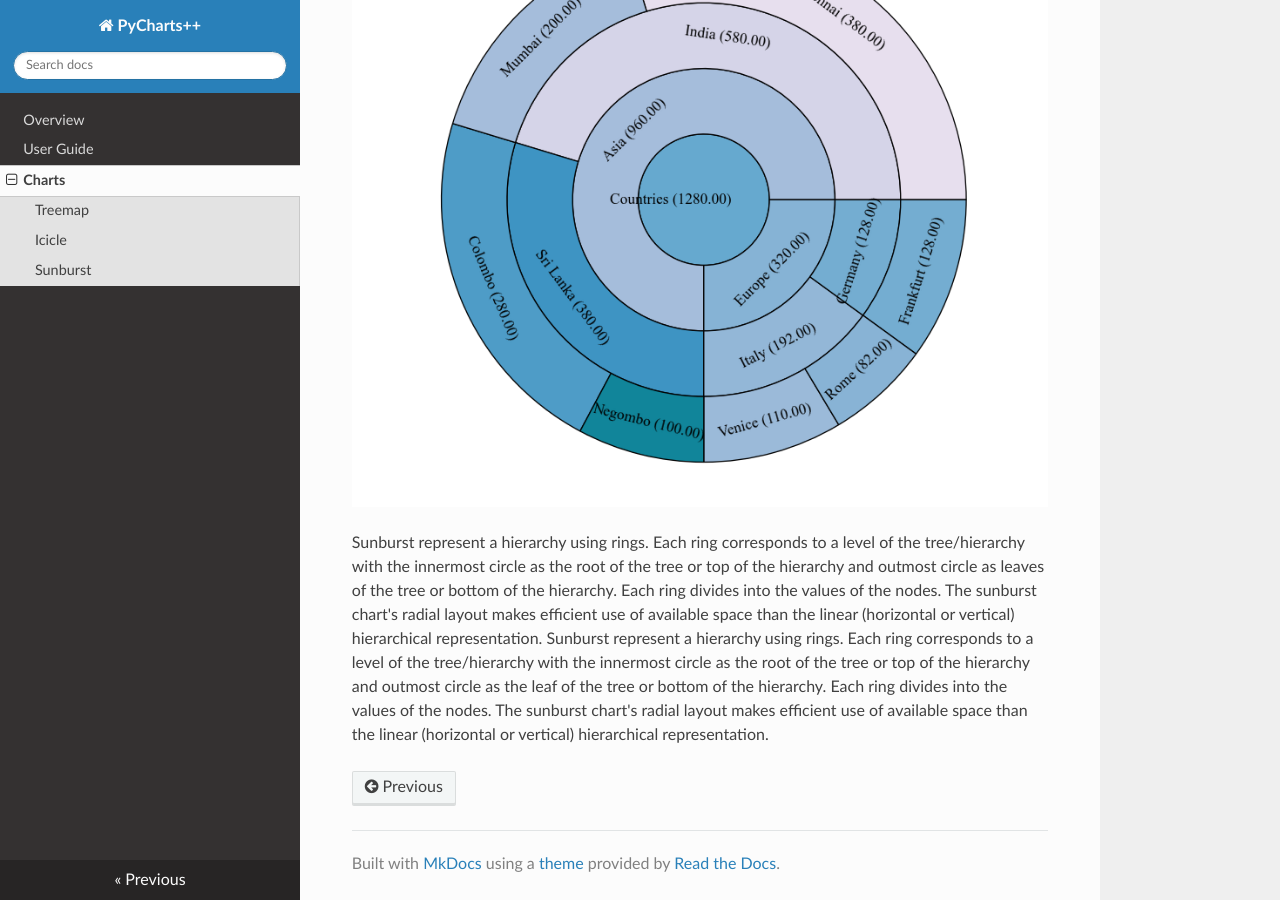
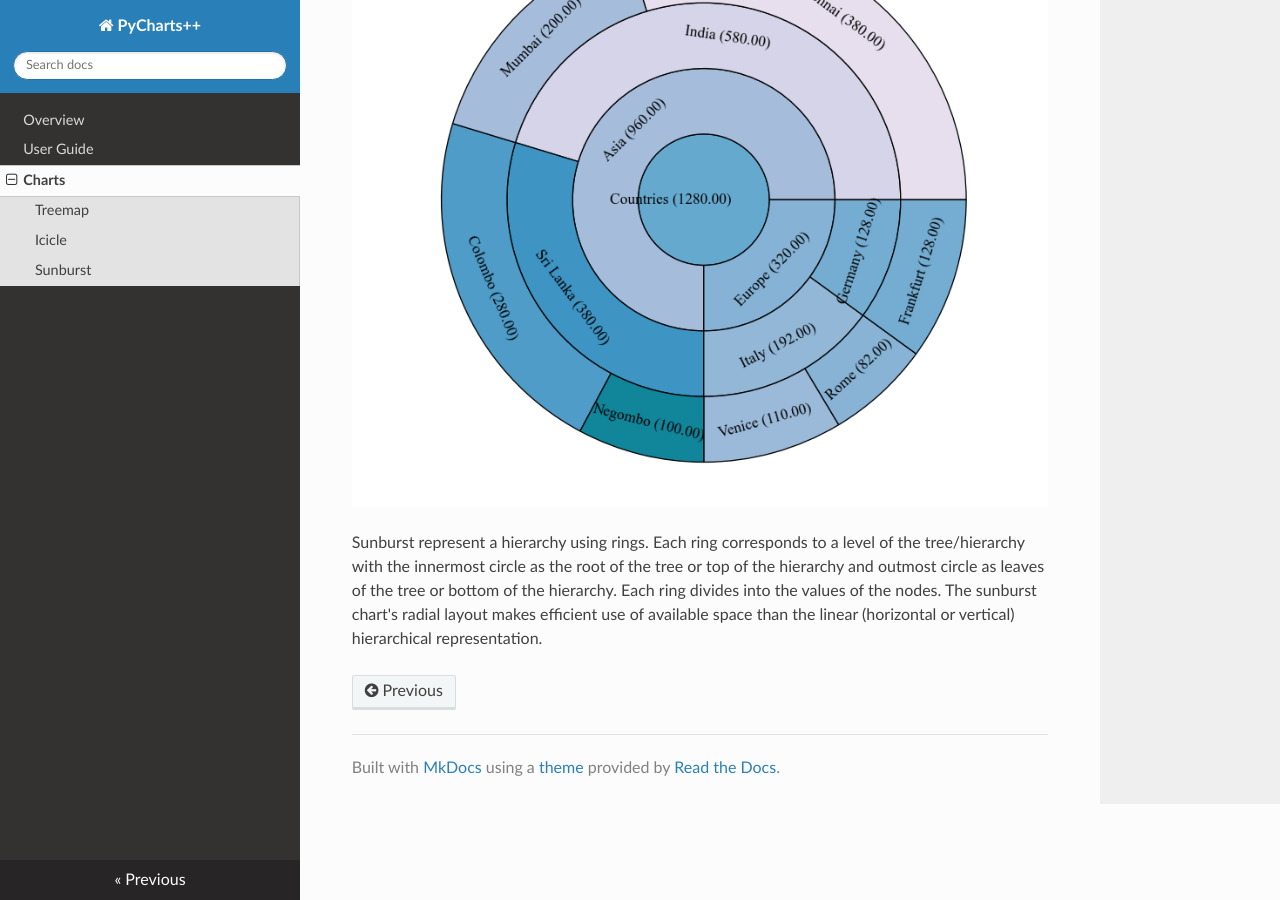
Before and after one commit to nimanthadilz/pycharts, an MkDocs documentation site: the page built from docs/charts.md, in a window 1280 px wide and 900 px high, scrolled down 1981 px. Built offline with MkDocs 1.6.1, drawn with Linux system fonts in a browser that asks for light colours; nearby versions of some CDN libraries.

Commit message:
Update the sunburst chart information

```diff
--- a/docs/charts.md
+++ b/docs/charts.md
@@ -24,4 +24,3 @@ Icicle charts visualize a hierarchical data structure where rectangles are used
 ![Example Sunburst](img/example_sunburst.png)
 
 Sunburst represent a hierarchy using rings. Each ring corresponds to a level of the tree/hierarchy with the innermost circle as the root of the tree or top of the hierarchy and outmost circle as leaves of the tree or bottom of the hierarchy. Each ring divides into the values of the nodes. The sunburst chart's radial layout makes efficient use of available space than the linear (horizontal or vertical) hierarchical representation.
-Sunburst represent a hierarchy using rings. Each ring corresponds to a level of the tree/hierarchy with the innermost circle as the root of the tree or top of the hierarchy and outmost circle as the leaf of the tree or bottom of the hierarchy. Each ring divides into the values of the nodes. The sunburst chart's radial layout makes efficient use of available space than the linear (horizontal or vertical) hierarchical representation.
```
